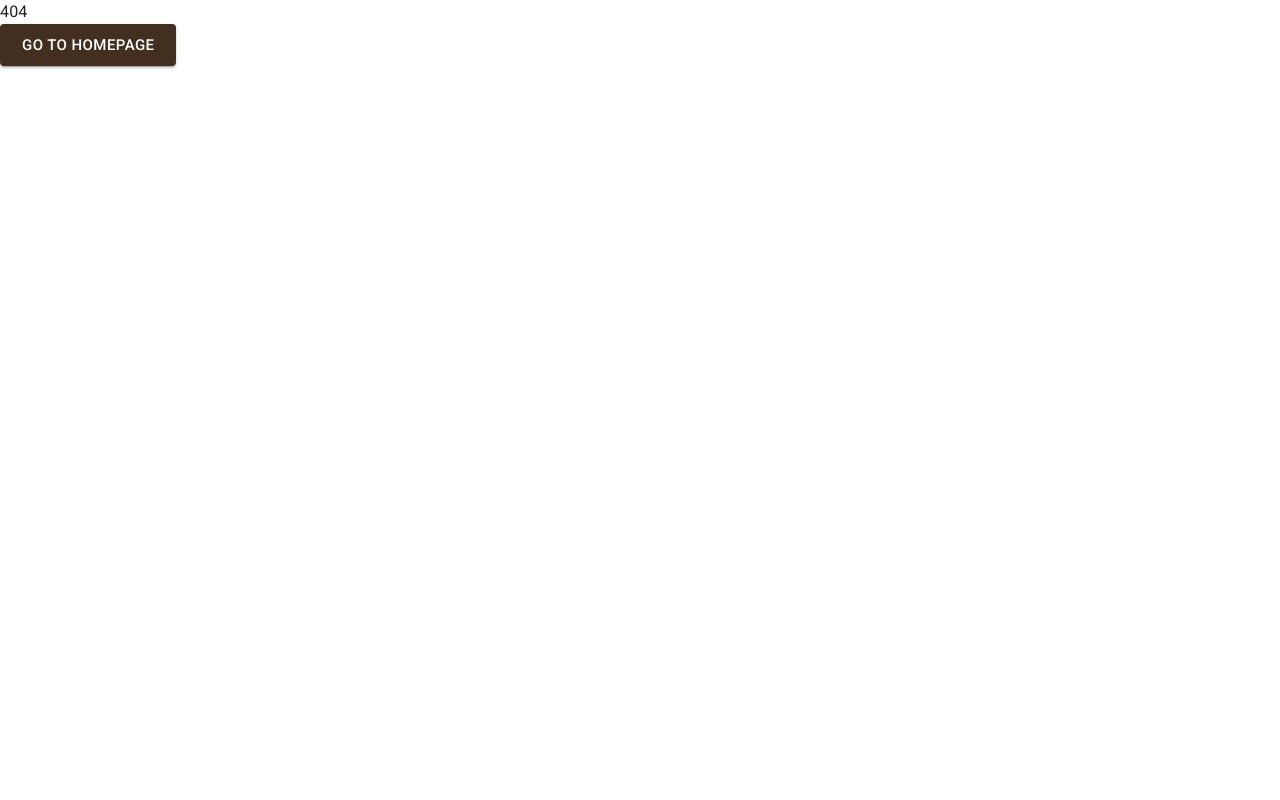
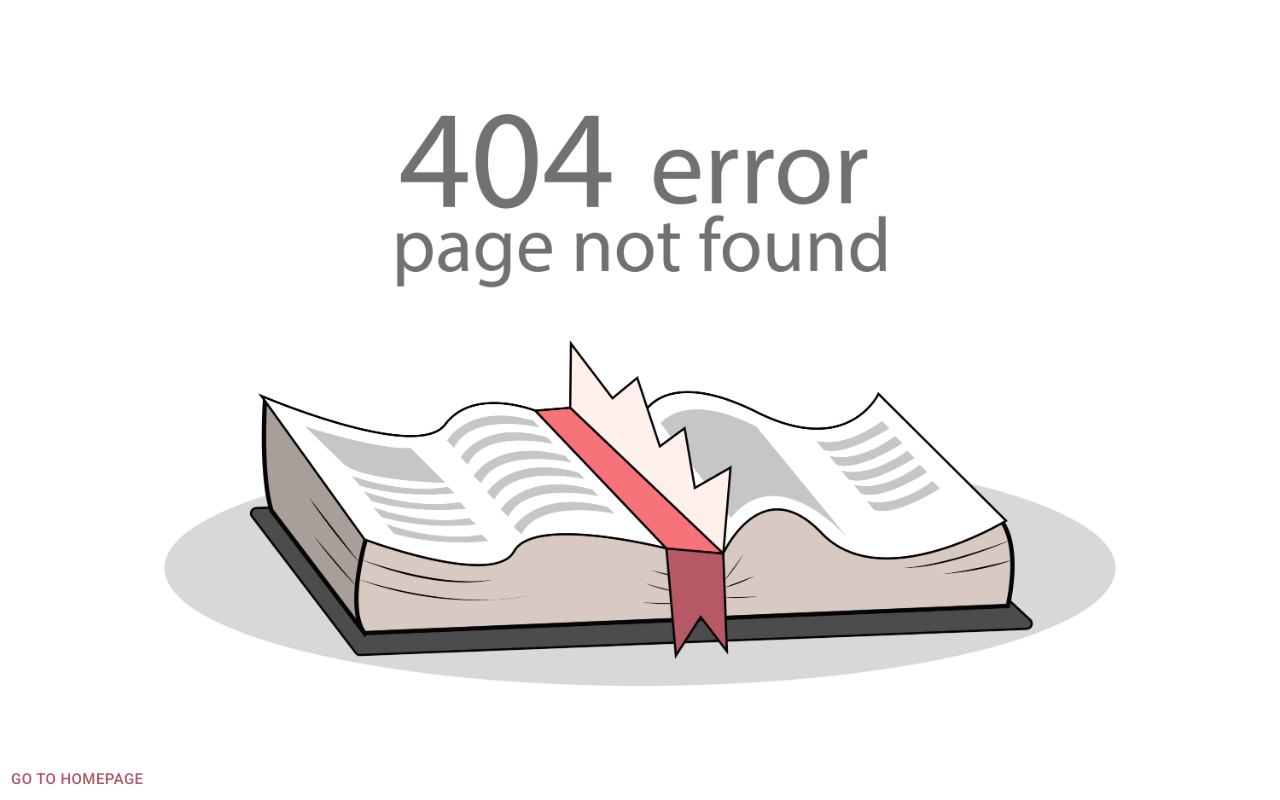
Before and after one commit to NanAndrea/Library-App, a React (Vite) app: page /404 in a window 1280 px wide. Before the commit this address had no page. Built offline with nearby package versions, Linux system fonts and the light colour scheme.

Commit message:
added notFound

```diff
--- a/src/components/NotFound.jsx
+++ b/src/components/NotFound.jsx
@@ -1,12 +1,16 @@
 import { Box, Button, Typography } from "@mui/material";
 import { NavLink } from "react-router-dom";
+import Image from "../img/page-not-found.jpg";
 
 export default function(){
     return(
-        <Box minHeight={"100vh"}>
-            <Typography>404</Typography>
-            <Button variant="contained" size="large" component={NavLink}
+        <Box minHeight={"100vh"} sx={{display:"flex", justifyContent:"flex-start", alignItems:"flex-end", backgroundImage: `url(${Image})`, backgroundPosition: "center",backgroundRepeat: 'no-repeat',
+        backgroundSize: "cover"}} >
+            <Box sx={{}}>
+            <Button variant="text" size="large" component={NavLink} sx={{ color:"#B65866"}}
                 to={"/"} pad={5}>GO TO HOMEPAGE</Button>
+            </Box>
+
         </Box>
     )
 
```
Also changed, not shown: src/img/page-not-found.jpg (added).
